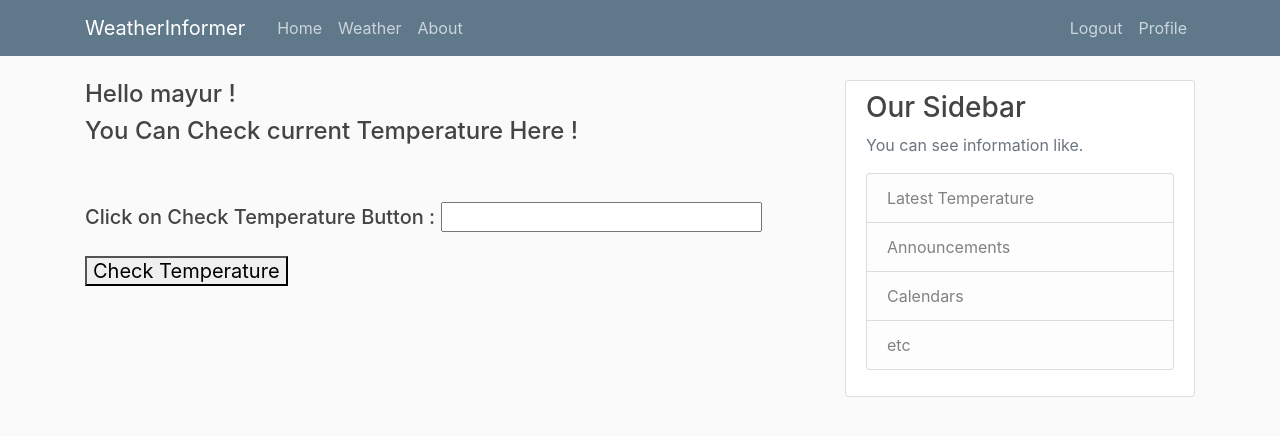
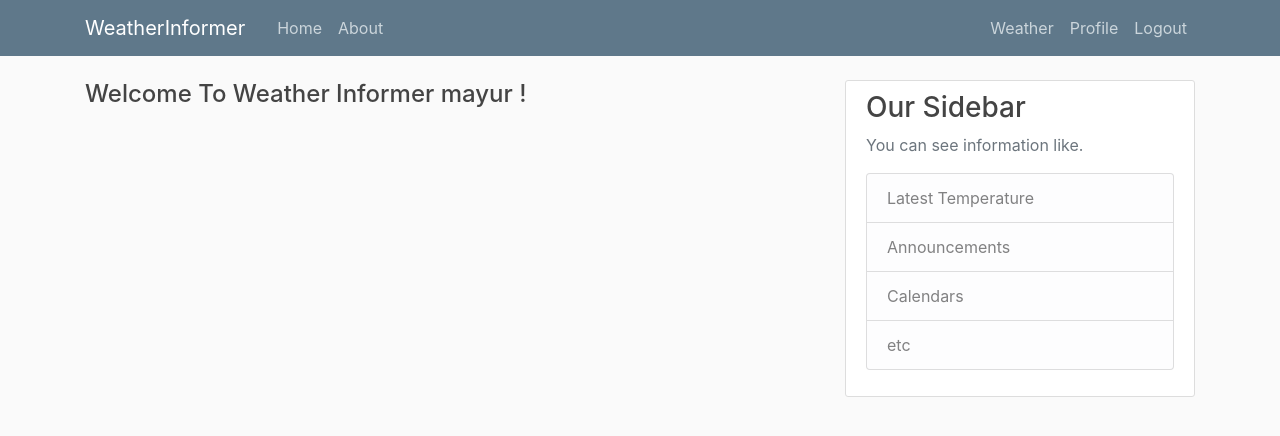
Before and after one commit to MayurBagul/WeatherInformer-version-2, a Django app: page /profile/ in a window 1280 px wide. Shown: the top 436 px of the page. Run offline with Django 3.2, Linux system fonts and the light colour scheme; a user stored in the database is signed in; some libraries are stand-ins or nearby versions.

Commit message:
in this commit i have did few minor changes to weather module

```diff
--- a/homepage/templates/homepage/about.html
+++ b/homepage/templates/homepage/about.html
@@ -1,4 +1,9 @@
 {% extends 'homepage/base.html' %}
 {% block content %}
 <h2>About Page</h2>
+<p>Welcome to Our Weather Informing Website.
+Here you will be able to access our precious Weather Informing Services.
+Developed by Mayur Bagul.
+</p>
+
 {% endblock content %}
--- a/homepage/templates/homepage/base.html
+++ b/homepage/templates/homepage/base.html
@@ -35,14 +35,14 @@
             <div class="collapse navbar-collapse" id="navbarToggle">
                 <div class="navbar-nav mr-auto">
                     <a class="nav-item nav-link" href="{% url 'home' %}">Home</a>
-                    <a class="nav-item nav-link" href="{% url 'weather' %}">Weather</a>
                     <a class="nav-item nav-link" href="{% url 'about' %}">About</a>
                 </div>
                 <!-- Navbar Right Side -->
                 <div class="navbar-nav">
                     {% if user.is_authenticated %}
+                         <a class="nav-item nav-link" href="{% url 'weather' %}">Weather</a>
+                         <a class="nav-item nav-link" href="{% url 'profile' %}">Profile</a>
                          <a class="nav-item nav-link" href="{% url 'logout' %}">Logout</a>
-                         <a class="nav-item nav-link" href="{% url 'profile' %}">Profile</a>
                     {% else %}
                          <a class="nav-item nav-link" href="{% url 'login' %}">Login</a>
                          <a class="nav-item nav-link" href="{% url 'register' %}">Register</a>
--- a/homepage/views.py
+++ b/homepage/views.py
@@ -2,6 +2,7 @@ from django.shortcuts import render
 from django.http import HttpResponseRedirect
 from .models import Data
 from .form import CityForm
+from django.contrib.auth.decorators import login_required
 import random
 
 
@@ -13,6 +14,7 @@ def about(request):
     return render(request, 'homepage/about.html', {'title': 'About'})
 
 
+@login_required
 def weather(request):
 
     if request.method == 'POST':
--- a/users/templates/users/profile.html
+++ b/users/templates/users/profile.html
@@ -2,11 +2,7 @@
 {% load crispy_forms_tags %}
 {% block content %}
 
-   <h4> Hello {{user.username}} ! </h4>
-    <h4>You Can Check current Temperature Here !</h4>
-        <br>
-        <br>
-            <h5>Click on Check Temperature Button : <input id="t" type="text"><br><br>
-                <button type="button" onclick="checkTemp()">Check Temperature</button> </h5>
+   <h4> Welcome To Weather Informer {{user.username}} ! </h4>
+
 
 {% endblock content %}
```
Also changed, not shown: db.sqlite3.
